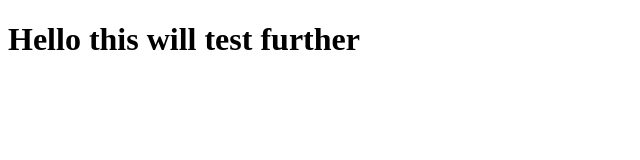
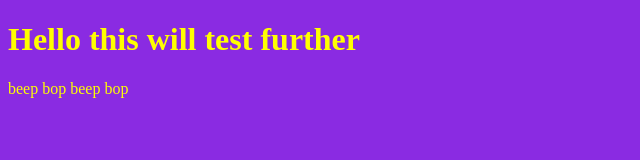
Before and after one commit to jvbyrnes/courserafullstack, a plain HTML site: page site/index.html in a window 1280 px wide. Shown: the whole page, without its empty margins (0-640 px from the left). Drawn offline with Linux system fonts and the light colour scheme.

Commit message:
jamies contribution

```diff
--- a/site/index.html
+++ b/site/index.html
@@ -4,8 +4,19 @@
     <meta charset="UTF-8">
     <meta name="viewport" content="width=device-width, initial-scale=1.0">
     <title>Document</title>
+    <style>
+        body{
+            background-color:blueviolet;
+            color: yellow;
+        }
+        h1 { border: solid
+        width 25px;}
+
+    </style>
 </head>
 <body>
     <h1>Hello this will test further</h1>
+    <p> beep bop beep bop </p>
+
 </body>
 </html>
```
